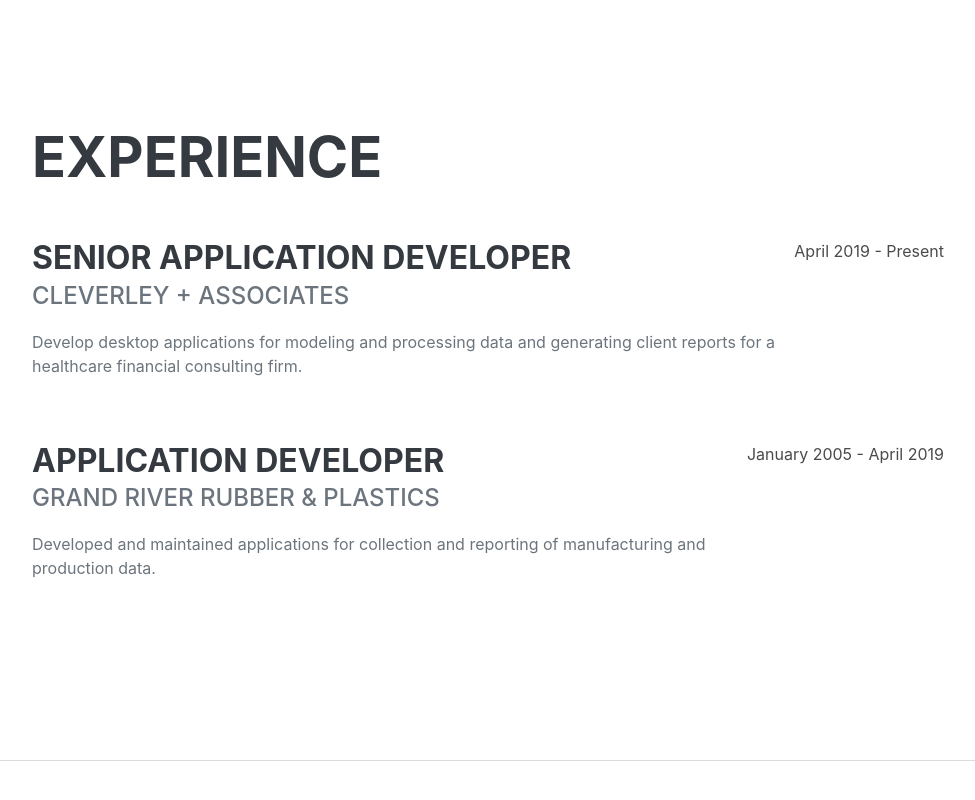
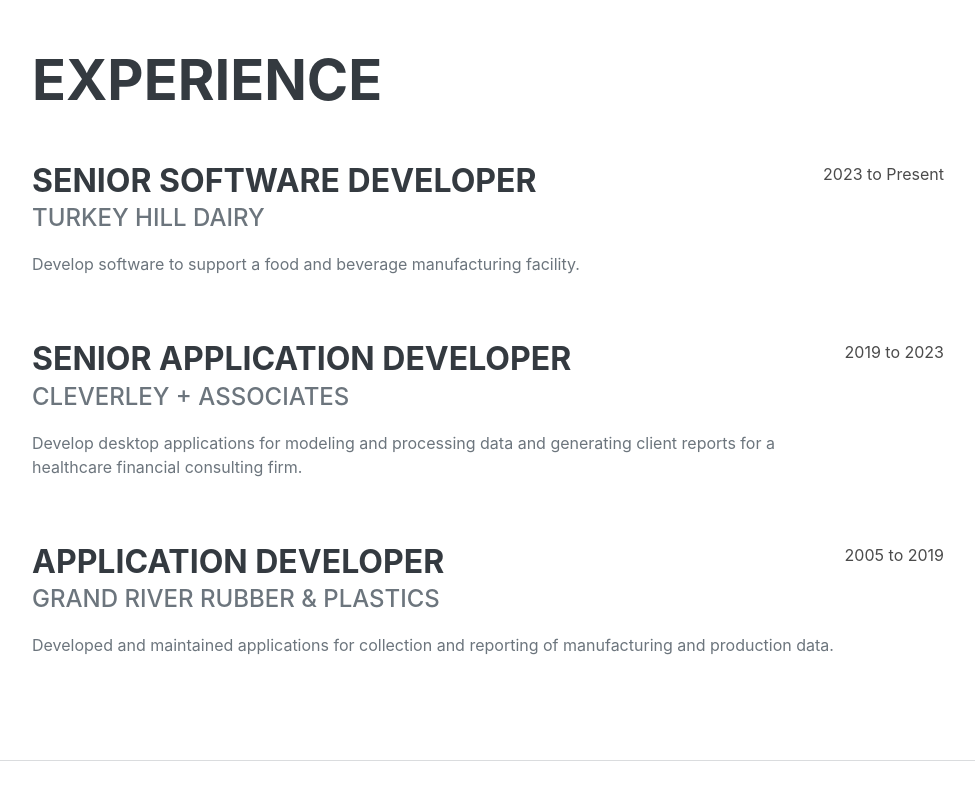
Before and after one commit to swvincent/scottwvincent-dot-com, a plain HTML site: page index.html in a window 1280 px wide. Shown: the part 841-1641 px from the top of the page, without its empty margins (288-1263 px from the left). Drawn offline with nearby package versions, Linux system fonts and the light colour scheme; a web font is replaced by a local one.

Commit message:
Update Experience

```diff
--- a/index.html
+++ b/index.html
@@ -64,11 +64,19 @@
                     <h2 class="mb-5">Experience</h2>
                     <div class="d-flex flex-column flex-md-row justify-content-between mb-5">
                         <div class="flex-grow-1">
+                            <h3 class="mb-0">Senior Software Developer</h3>
+                            <div class="subheading mb-3">Turkey Hill Dairy</div>
+                            <p>Develop software to support a food and beverage manufacturing facility.</p>
+                        </div>
+                        <div class="flex-shrink-0"><span class="text-primary">2023 to Present</span></div>
+                    </div>
+                    <div class="d-flex flex-column flex-md-row justify-content-between mb-5">
+                        <div class="flex-grow-1">
                             <h3 class="mb-0">Senior Application Developer</h3>
                             <div class="subheading mb-3">Cleverley + Associates</div>
                             <p>Develop desktop applications for modeling and processing data and generating client reports for a healthcare financial consulting firm.</p>
                         </div>
-                        <div class="flex-shrink-0"><span class="text-primary">April 2019 - Present</span></div>
+                        <div class="flex-shrink-0"><span class="text-primary">2019 to 2023</span></div>
                     </div>
                     <div class="d-flex flex-column flex-md-row justify-content-between">
                         <div class="flex-grow-1">
@@ -76,7 +84,7 @@
                             <div class="subheading mb-3">Grand River Rubber &amp; Plastics</div>
                             <p>Developed and maintained applications for collection and reporting of manufacturing and production data.</p>
                         </div>
-                        <div class="flex-shrink-0"><span class="text-primary">January 2005 - April 2019</span></div>
+                        <div class="flex-shrink-0"><span class="text-primary">2005 to 2019</span></div>
                     </div>
                 </div>
             </section>
```
